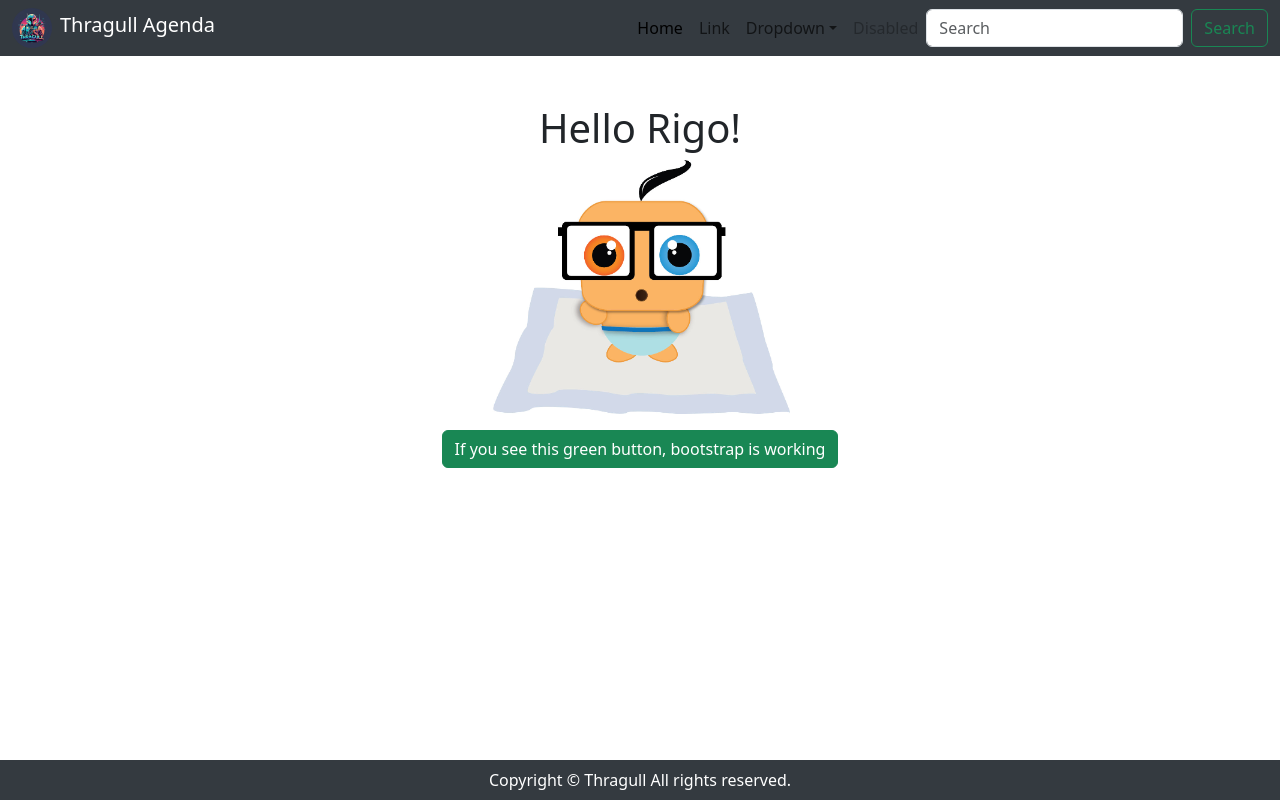
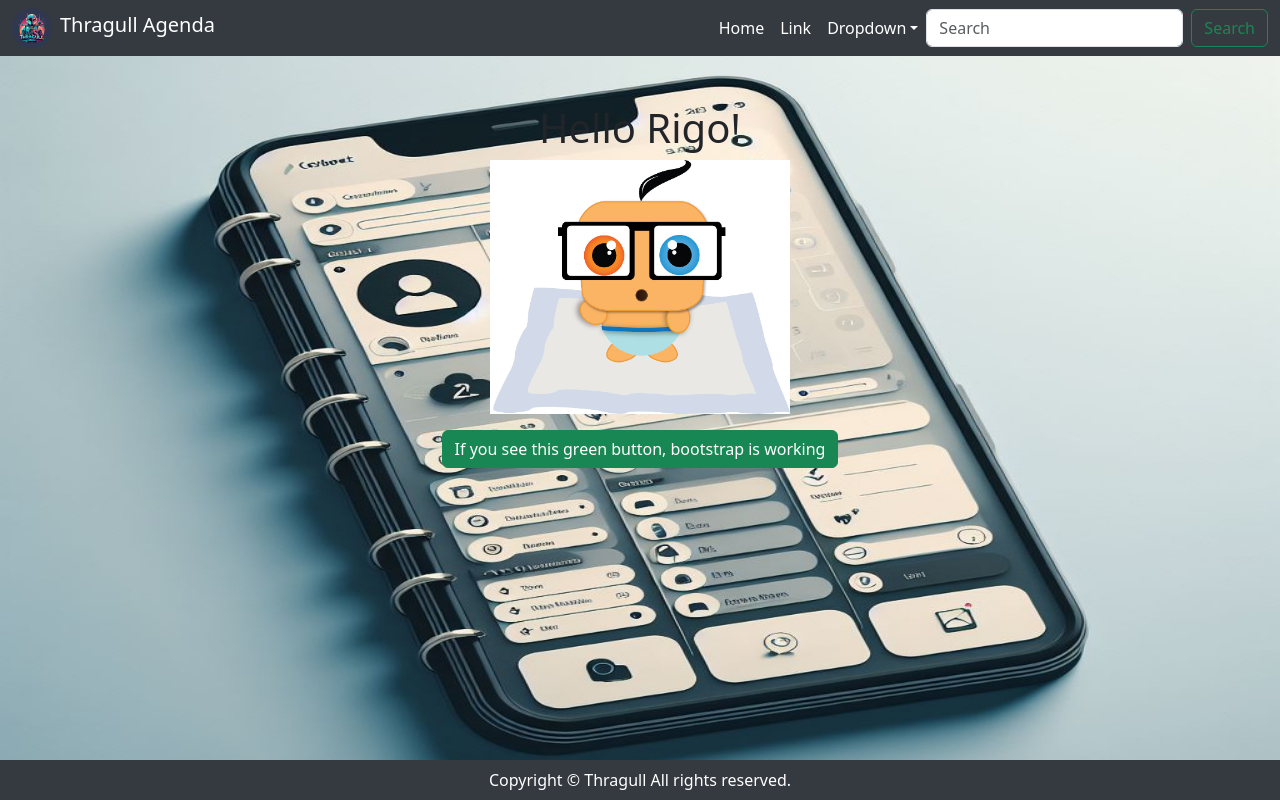
Before and after one commit to 4GeeksAcademy/Thragull-ContactList, a React app: page / in a window 1280 px wide. Built offline with nearby package versions, Linux system fonts and the light colour scheme.

Commit message:
no funciona el background

```diff
--- a/src/js/component/Navbar.js
+++ b/src/js/component/Navbar.js
@@ -13,16 +13,16 @@ export const Navbar = () => {
         <button className="navbar-toggler" type="button" data-bs-toggle="collapse" data-bs-target="#navbarSupportedContent" aria-controls="navbarSupportedContent" aria-expanded="false" aria-label="Toggle navigation">
           <span className="navbar-toggler-icon"></span>
         </button>
-        <div className="collapse navbar-collapse" id="navbarSupportedContent">
+        <div className="collapse navbar-collapse text-end" id="navbarSupportedContent">
           <ul className="navbar-nav ms-auto mb-2 mb-lg-0">
             <li className="nav-item">
-              <a className="nav-link active" aria-current="page" href="#">Home</a>
+              <a className="nav-link text-white active" aria-current="page" href="#">Home</a>
             </li>
             <li className="nav-item">
-              <a className="nav-link" href="#">Link</a>
+              <a className="nav-link text-white" href="#">Link</a>
             </li>
             <li className="nav-item dropdown">
-              <a className="nav-link dropdown-toggle" href="#" role="button" data-bs-toggle="dropdown" aria-expanded="false">
+              <a className="nav-link text-white dropdown-toggle" href="#" role="button" data-bs-toggle="dropdown" aria-expanded="false">
                 Dropdown
               </a>
               <ul className="dropdown-menu">
@@ -30,9 +30,6 @@ export const Navbar = () => {
                 <li><a className="dropdown-item" href="#">Another action</a></li>
                 <li><a className="dropdown-item" href="#">Something else here</a></li>
               </ul>
-            </li>
-            <li className="nav-item">
-              <a className="nav-link disabled" aria-disabled="true">Disabled</a>
             </li>
           </ul>
           <form className="d-flex" role="search">
--- a/src/styles/index.css
+++ b/src/styles/index.css
@@ -1,9 +1,17 @@
 /*
     General Styles
 */
+
+#app {
+    background-image: url("../img/fondoAgenda.jpeg");
+    background-repeat: no-repeat;
+    background-size: 100vw 100vh;
+}
+
 .navbar, footer{
     background-color: #343a40;
 }
+
 #logo{
     height: 5vh;
 }
```
Also changed, not shown: src/img/fondoAgenda.jpeg (added).
